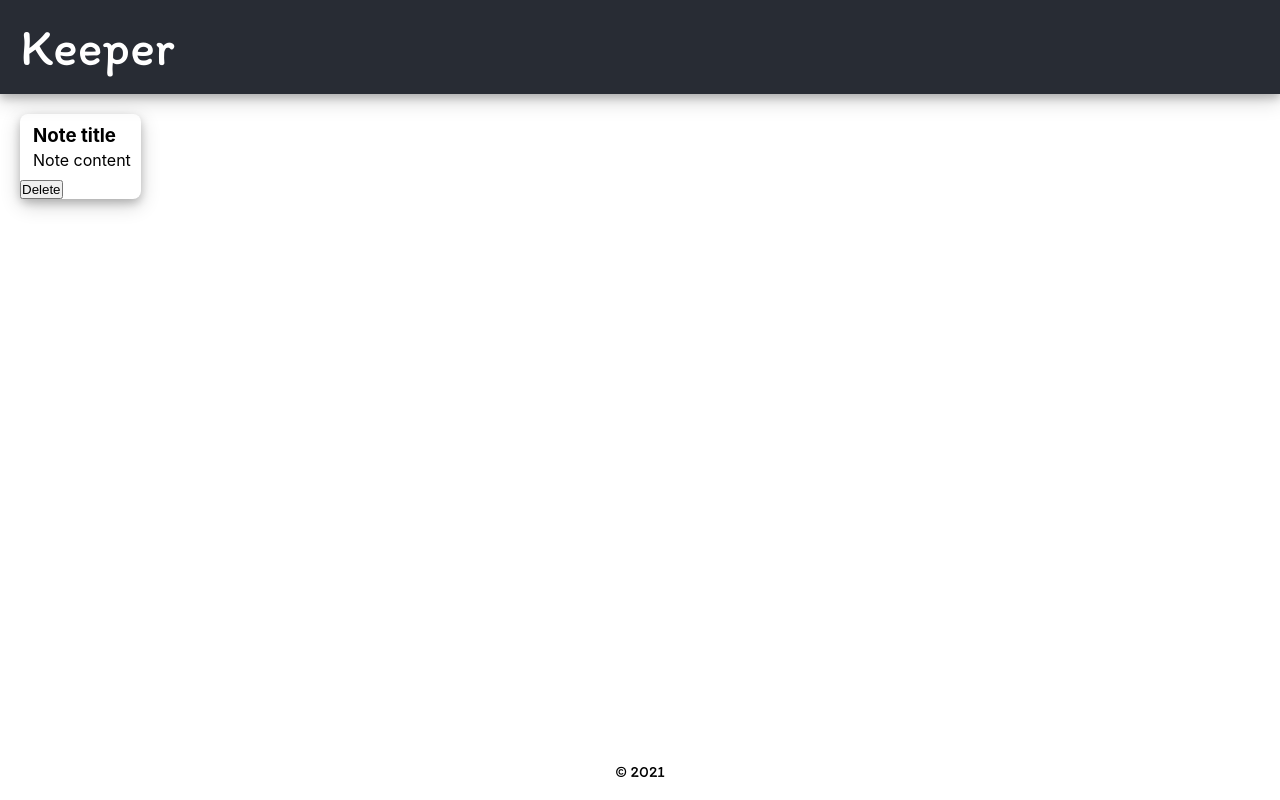
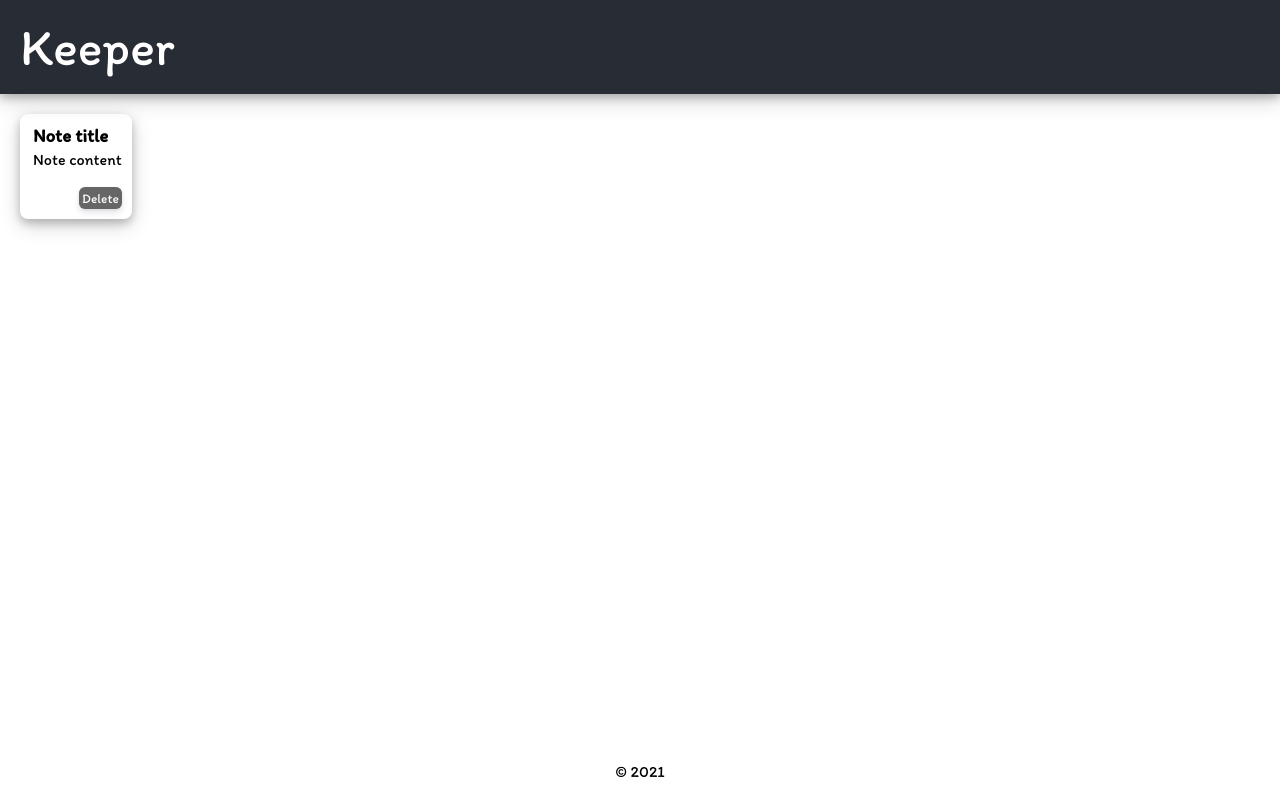
Before and after one commit to arpita221b/Keeper-App, a React (Create React App) app: page / in a window 1280 px wide. Built offline with nearby package versions, Linux system fonts and the light colour scheme.

Commit message:
Update App.css

```diff
--- a/src/App.css
+++ b/src/App.css
@@ -17,7 +17,7 @@ header {
 }
 
 header h1 {
-  font-family: 'Acme', sans-serif;
+  /* font-family: 'Acme', sans-serif; */
     color: white;
     margin: 16px 16px 16px 20px;
     cursor: pointer;
@@ -32,18 +32,41 @@ header h1 {
   box-shadow: 0 4px 8px 0 rgba(0, 0, 0, 0.2), 0 6px 20px 0 rgba(0, 0, 0, 0.19);
   border-radius: 8px;
   float: left;
+    font-family: 'Itim', cursive;
   /* to keep it in a row */
 
 }
 .note h3 {
 padding: 10px 10px 2px 13px;
+  font-family: 'Itim', cursive;
+
 }
 .note p{
   padding: 1px 10px 8px 13px;
 }
+.note button{
+  /* background-color: #282c34; */
+  color: white;
+    font-family: 'Itim', cursive;
+    padding: 3px;
+    border: none;
+    border-radius: 6px;
+    float: right;
+    margin: 10px;
+    background-color: #666666;
+    transition: transform 0.25s ease, box-shadow 0.25s ease, background-color 0.25s ease;
+    box-shadow: 0 4px 6px rgba(50,50,93,.11), 0 1px 3px rgba(0,0,0,.08);
 
+
+}
+
+.note button:hover {
+    transform: translate3d(0px,-1px,0px);
+    background-color: #404040;
+    box-shadow: 0 7px 14px rgba(50,50,93,.1), 0 3px 6px rgba(0,0,0,.08);
+}
 footer{
-  font-family: 'Acme', sans-serif;
+
   font-family: 'Itim', cursive;
   text-align: center;
   width: 100%;
```
